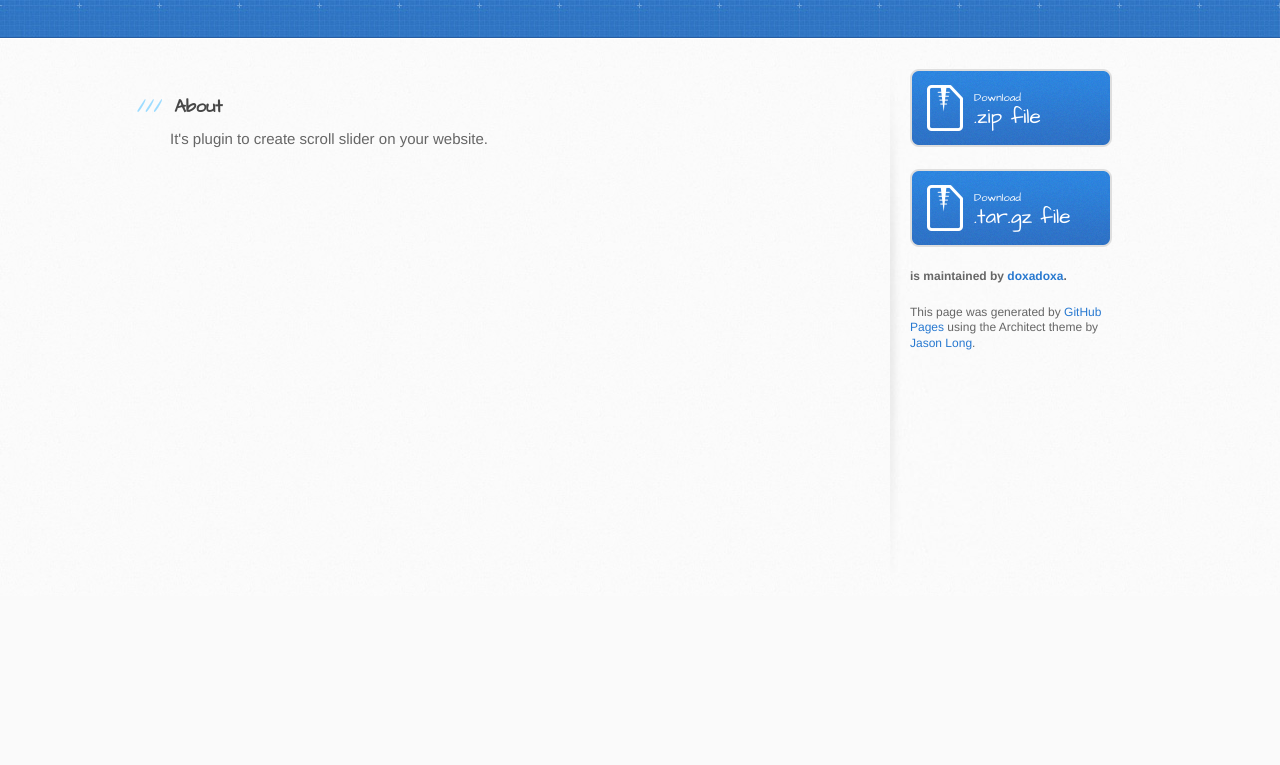
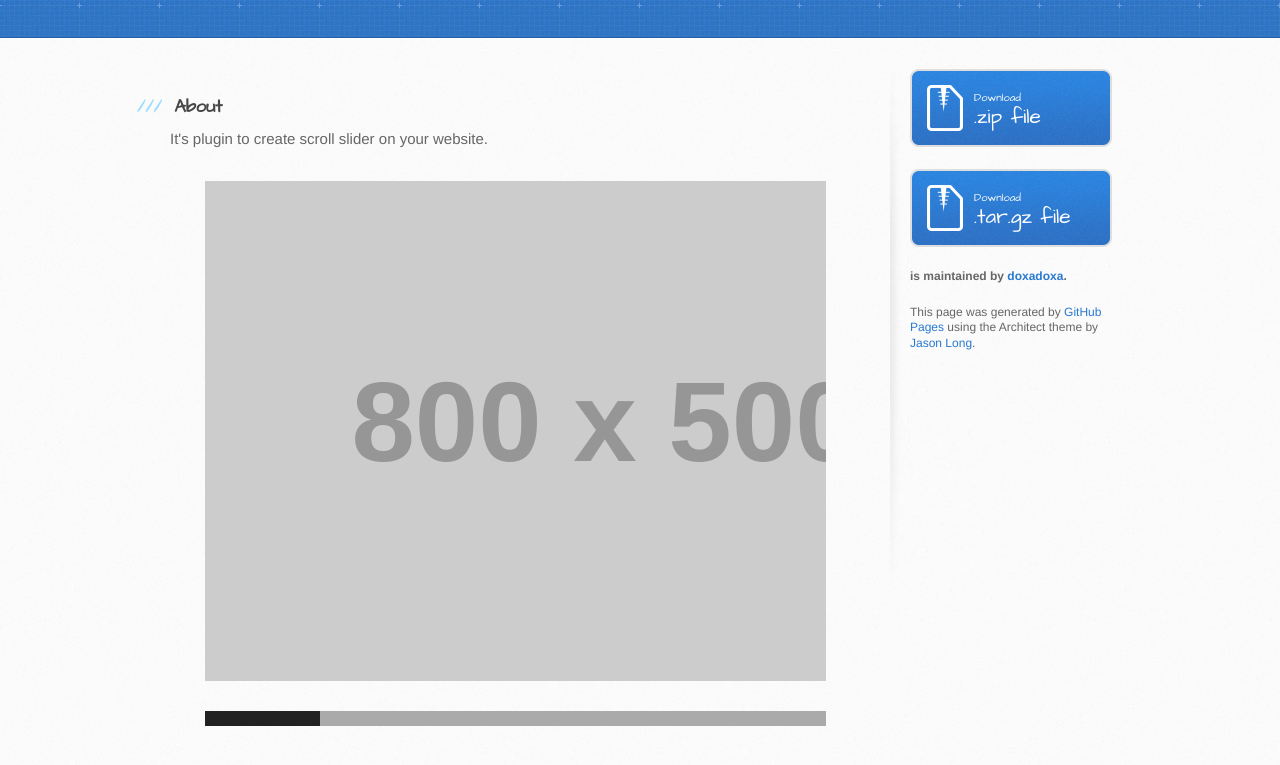
Before and after one commit to doxadoxa/jqueryscrollslider, a plain HTML site: page index.html in a window 1280 px wide. Shown: the part 235-1000 px from the top of the page. Before the commit the page ends 831 px from the top, so only its background shows below. Drawn offline with Linux system fonts and the light colour scheme; placeholder pictures from the web are drawn by us.

Commit message:
Index page add

```diff
--- a/index.html
+++ b/index.html
@@ -7,7 +7,9 @@
     <link href='https://fonts.googleapis.com/css?family=Architects+Daughter' rel='stylesheet' type='text/css'>
     <link rel="stylesheet" type="text/css" href="stylesheets/stylesheet.css" media="screen">
     <link rel="stylesheet" type="text/css" href="stylesheets/pygment_trac.css" media="screen">
+    <link rel="stylesheet" type="text/css" href="stylesheets/scrollslider/style.css" media="screen">
     <link rel="stylesheet" type="text/css" href="stylesheets/print.css" media="print">
+
 
     <!--[if lt IE 9]>
     <script src="//html5shiv.googlecode.com/svn/trunk/html5.js"></script>
@@ -32,6 +34,23 @@
 <a id="about" class="anchor" href="#about" aria-hidden="true"><span class="octicon octicon-link"></span></a>About</h3>
 
 <p>It's plugin to create scroll slider on your website. </p>
+
+        <div style="margin:30px auto;width: 90%;">
+          <div id="scrollslider" class="scrollSlider">
+            <div class="viewport">
+              <div class="overview">
+                <img src="http://placehold.it/800x500" alt="Placehold It">
+                <img src="http://placehold.it/800x500" alt="Placehold It">
+                <img src="http://placehold.it/800x500" alt="Placehold It">
+                <img src="http://placehold.it/800x500" alt="Placehold It">
+                <img src="http://placehold.it/800x500" alt="Placehold It">
+              </div>
+            </div>
+            <div class="scrollbar">
+              <div class="track"></div>
+            </div>
+          </div>
+        </div>
         </section>
 
         <aside id="sidebar">
@@ -51,6 +70,12 @@
       </div>
     </div>
 
-
+  <script src="./javascripts/jquery.min.js"></script>
+  <script src="./javascript/jquery.scrollslider.js"></script>
+  <script>
+  $(function() {
+    $("#scrollslider").scrollSlider();
+  })
+  </script>
   </body>
 </html>
```
